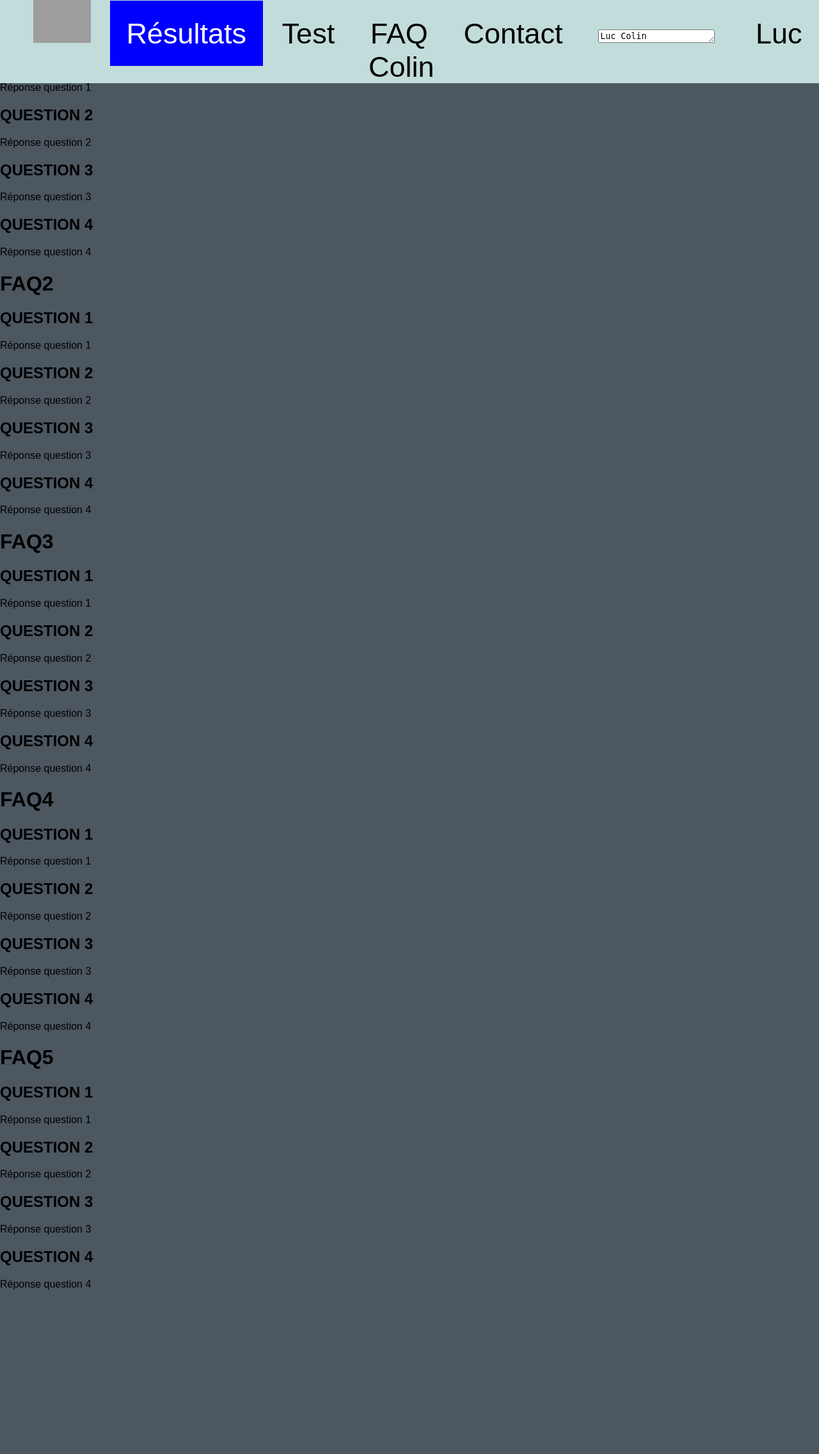
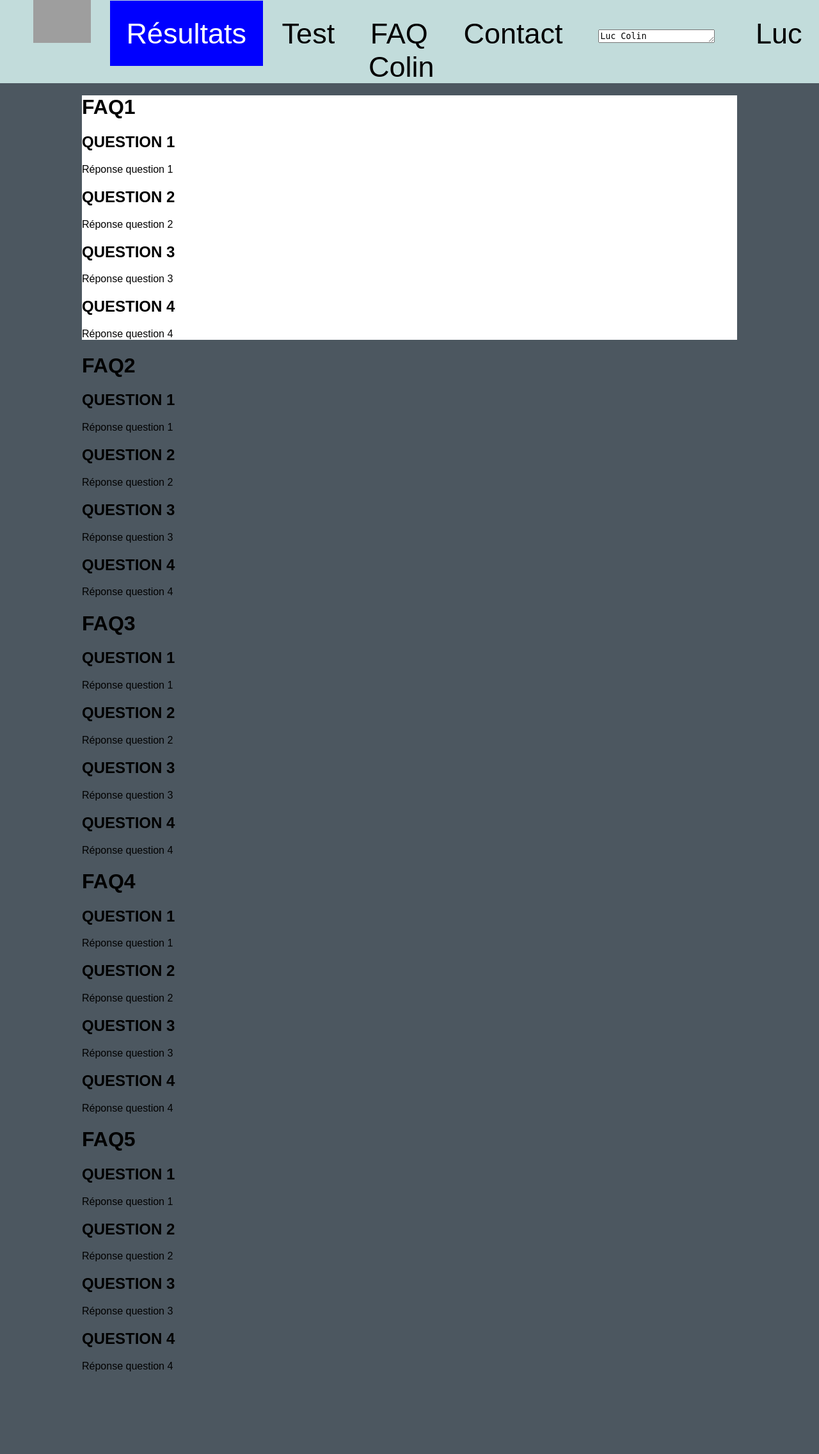
Before and after one commit to Cecile13122/APP-G10C, a PHP site: page /FAQ.html in a window 1280 px wide. Shown: the whole page at 64% size. Before the commit the page ends 2015 px from the top, so only its background shows below. Run offline with PHP 8.4, Linux system fonts and the light colour scheme; grey boxes are pictures that could not be loaded.

Commit message:
Add files via upload

```diff
--- a/FAQ.css
+++ b/FAQ.css
@@ -48,15 +48,23 @@ body {
 
 
 .faqglobal{
+	width: 80%;
+	padding: 10%;
+
 }
 
 .faq1{
+	background-color: white;
 }
 
 .titrefaq1{
+	background-color: white;
+	width: 8%;
+
 }
 
 .contenufaq1_1{
+	background-color: white;
 }
 
 .contenufaq1_2{
```
